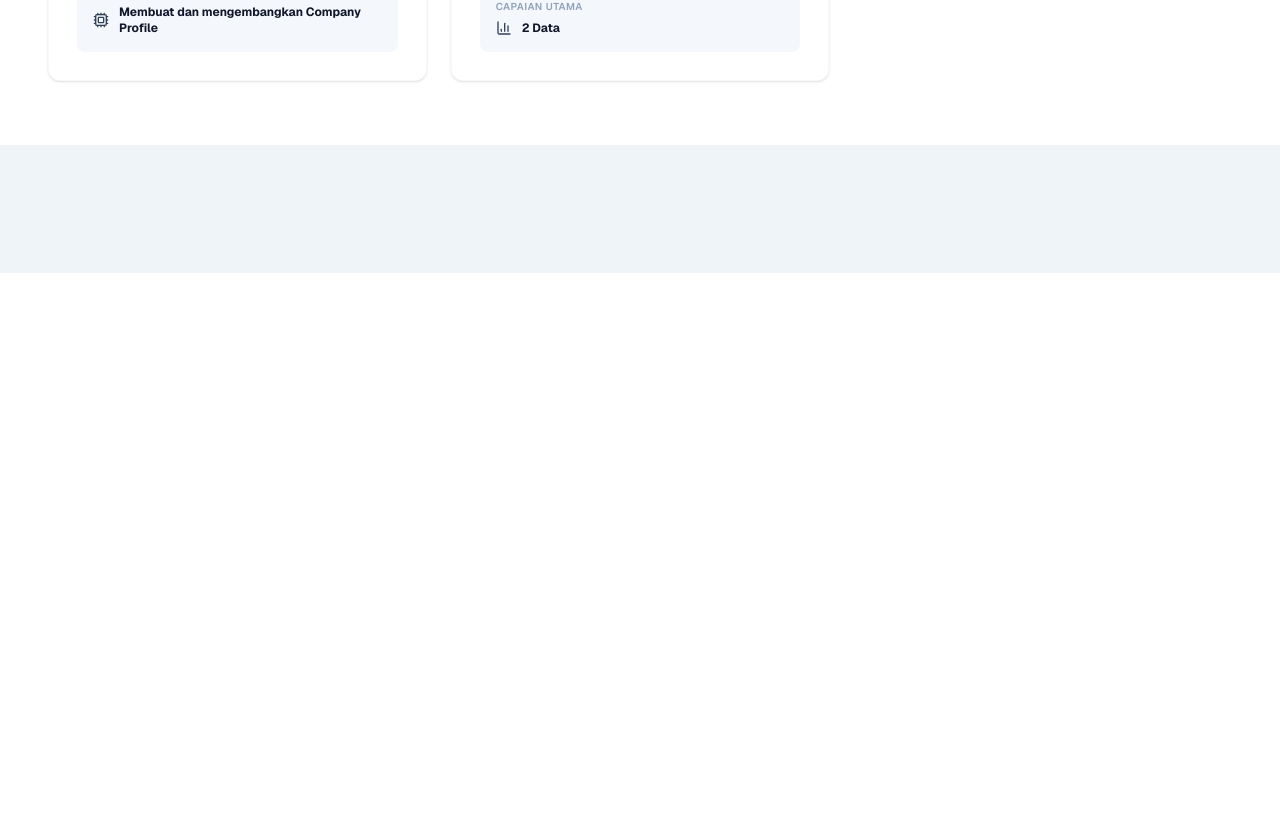
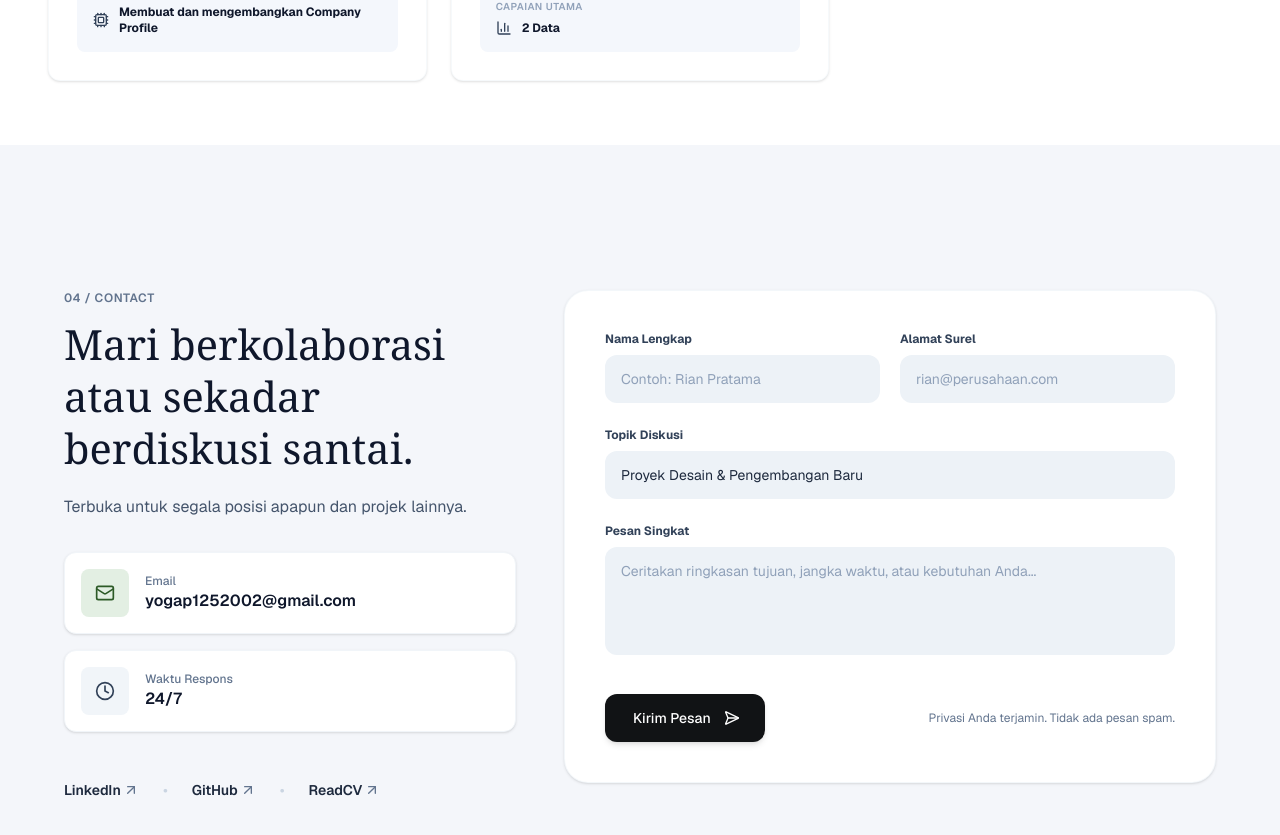
Before and after one commit to Aaagoy/portov2, a Next.js app: page / in a window 1280 px wide. Shown: the part 2873-3708 px from the top of the page. Before the commit the page ends 3146 px from the top, so only its background shows below. Built offline with nearby package versions, Linux system fonts and the light colour scheme.

Commit message:
add feature contact

```diff
--- a/src/app/page.tsx
+++ b/src/app/page.tsx
@@ -14,6 +14,7 @@ export default function Home() {
     <Organization/>
     <Skills/>
     <Contact/>
+    <footer/>
     </>
   );
 }
--- a/src/components/Contact.tsx
+++ b/src/components/Contact.tsx
@@ -1,11 +1,227 @@
-import React from 'react';
+'use client';
 
+import React, { useState } from 'react';
+import { Mail, Clock, Send, ArrowUpRight, CheckCircle2 } from 'lucide-react';
 
-export default function Contact(){
-    return(
-    <>
-    <section className="bg-[#eff4f9] py-16 px-6 font-sans text-slate-800">
+export default function ContactSection() {
+  const [formData, setFormData] = useState({
+    namaLengkap: '',
+    alamatSurel: '',
+    topikDiskusi: 'Proyek Desain & Pengembangan Baru',
+    pesanSingkat: '',
+  });
 
+  const [isSubmitted, setIsSubmitted] = useState(false);
+
+  // Tambahkan tipe untuk handleChange
+  const handleChange = (
+    e: React.ChangeEvent<HTMLInputElement | HTMLTextAreaElement>
+  ) => {
+    const { name, value } = e.target;
+    setFormData((prev) => ({
+      ...prev,
+      [name]: value,
+    }));
+  };
+
+  // Tambahkan tipe untuk handleSubmit
+  const handleSubmit = (e: React.FormEvent<HTMLFormElement>) => {
+    e.preventDefault();
+    // Simulasi pengiriman form
+    setIsSubmitted(true);
+    setTimeout(() => {
+      setIsSubmitted(false);
+    }, 3000);
+  };
+
+  return (
+    <section className="min-h-screen w-full bg-[#f4f6fa] flex items-center justify-center p-6 md:p-12 font-sans text-slate-800">
+      <div className="max-w-6xl w-full grid grid-cols-1 lg:grid-cols-12 gap-12 items-start">
+
+        {}
+        <div className="lg:col-span-5 flex flex-col justify-between space-y-8">
+          <div>
+            {/* Tag/Header kecil */}
+            <p className="text-xs font-semibold tracking-wider text-slate-500 uppercase mb-3">
+              04 / contact
+            </p>
+
+            {/* Judul Utama dengan Font Serif */}
+            <h1 className="text-3xl md:text-4xl lg:text-[2.6rem] leading-tight font-serif text-slate-900 font-normal mb-5">
+              Mari berkolaborasi atau sekadar berdiskusi santai.
+            </h1>
+
+            {/* Subtitle Deskripsi */}
+            <p className="text-slate-600 text-sm md:text-base leading-relaxed mb-8">
+              Terbuka untuk segala posisi apapun dan projek lainnya.
+            </p>
+
+            {/* Info Cards */}
+            <div className="space-y-4">
+              {/* Card 1: Surel Langsung */}
+              <div className="bg-white p-4 rounded-xl flex items-center space-x-4 shadow-sm border border-slate-100">
+                <div className="w-12 h-12 rounded-lg bg-[#e3efe3] flex items-center justify-center shrink-0">
+                  <Mail className="w-5 h-5 text-[#2d5a27]" />
+                </div>
+                <div>
+                  <p className="text-xs text-slate-500 font-medium">Email</p>
+                  <a
+                    href="mailto:yogap1252002@gmail.com"
+                    className="text-slate-900 font-semibold text-sm md:text-base hover:text-emerald-700 transition-colors"
+                  >
+                    yogap1252002@gmail.com
+                  </a>
+                </div>
+              </div>
+
+              {/* Card 2: Waktu Respons */}
+              <div className="bg-white p-4 rounded-xl flex items-center space-x-4 shadow-sm border border-slate-100">
+                <div className="w-12 h-12 rounded-lg bg-slate-100 flex items-center justify-center shrink-0">
+                  <Clock className="w-5 h-5 text-slate-700" />
+                </div>
+                <div>
+                  <p className="text-xs text-slate-500 font-medium">Waktu Respons</p>
+                  <p className="text-slate-900 font-semibold text-sm md:text-base">
+                    24/7
+                  </p>
+                </div>
+              </div>
+            </div>
+          </div>
+
+          {}
+          <div className="flex flex-wrap items-center gap-6 pt-4 text-sm font-semibold text-slate-800">
+            <a
+              href="https://linkedin.com"
+              target="_blank"
+              rel="noreferrer"
+              className="flex items-center hover:text-slate-600 transition-colors"
+            >
+              LinkedIn <ArrowUpRight className="w-4 h-4 ml-0.5 text-slate-500" />
+            </a>
+            <span className="text-slate-300 hidden sm:inline">•</span>
+            <a
+              href="https://github.com/Aaagoy"
+              target="_blank"
+              rel="noreferrer"
+              className="flex items-center hover:text-slate-600 transition-colors"
+            >
+              GitHub <ArrowUpRight className="w-4 h-4 ml-0.5 text-slate-500" />
+            </a>
+            <span className="text-slate-300 hidden sm:inline">•</span>
+            <a
+              href="https://read.cv"
+              target="_blank"
+              rel="noreferrer"
+              className="flex items-center hover:text-slate-600 transition-colors"
+            >
+              ReadCV <ArrowUpRight className="w-4 h-4 ml-0.5 text-slate-500" />
+            </a>
+          </div>
+        </div>
+
+        {}
+        <div className="lg:col-span-7">
+          <div className="bg-white rounded-3xl p-6 sm:p-8 md:p-10 shadow-sm border border-slate-100/80">
+            <form onSubmit={handleSubmit} className="space-y-6">
+
+              {/* Baris Pertama: Nama Lengkap & Alamat Surel */}
+              <div className="grid grid-cols-1 sm:grid-cols-2 gap-5">
+                <div className="space-y-2">
+                  <label htmlFor="namaLengkap" className="block text-xs font-bold text-slate-700">
+                    Nama Lengkap
+                  </label>
+                  <input
+                    type="text"
+                    id="namaLengkap"
+                    name="namaLengkap"
+                    required
+                    placeholder="Contoh: Rian Pratama"
+                    value={formData.namaLengkap}
+                    onChange={handleChange}
+                    className="w-full bg-[#edf2f7] text-slate-800 placeholder-slate-400 text-sm rounded-xl px-4 py-3.5 outline-none focus:ring-2 focus:ring-slate-400/50 transition-all"
+                  />
+                </div>
+
+                <div className="space-y-2">
+                  <label htmlFor="alamatSurel" className="block text-xs font-bold text-slate-700">
+                    Alamat Surel
+                  </label>
+                  <input
+                    type="email"
+                    id="alamatSurel"
+                    name="alamatSurel"
+                    required
+                    placeholder="rian@perusahaan.com"
+                    value={formData.alamatSurel}
+                    onChange={handleChange}
+                    className="w-full bg-[#edf2f7] text-slate-800 placeholder-slate-400 text-sm rounded-xl px-4 py-3.5 outline-none focus:ring-2 focus:ring-slate-400/50 transition-all"
+                  />
+                </div>
+              </div>
+
+              {/* Baris Kedua: Topik Diskusi */}
+            <div className="space-y-2">
+                <label htmlFor="topikDiskusi" className="block text-xs font-bold text-slate-700">
+                    Topik Diskusi
+                </label>
+                <div className="relative">
+                <input
+                    type="text"
+                    id="topikDiskusi"
+                    name="topikDiskusi"
+                    required
+                    value={formData.topikDiskusi}
+                    onChange={handleChange}
+                    className="w-full bg-[#edf2f7] text-slate-800 placeholder-slate-400 text-sm rounded-xl px-4 py-3.5 outline-none focus:ring-2 focus:ring-slate-400/50 transition-all"
+                />
+                </div>
+            </div>
+
+              {/* Baris Ketiga: Pesan Singkat */}
+              <div className="space-y-2">
+                <label htmlFor="pesanSingkat" className="block text-xs font-bold text-slate-700">
+                  Pesan Singkat
+                </label>
+                <textarea
+                  id="pesanSingkat"
+                  name="pesanSingkat"
+                  rows={4}
+                  required
+                  placeholder="Ceritakan ringkasan tujuan, jangka waktu, atau kebutuhan Anda..."
+                  value={formData.pesanSingkat}
+                  onChange={handleChange}
+                  className="w-full bg-[#edf2f7] text-slate-800 placeholder-slate-400 text-sm rounded-xl px-4 py-3.5 outline-none focus:ring-2 focus:ring-slate-400/50 transition-all resize-none"
+                />
+              </div>
+
+              {}
+              <div className="pt-2 flex flex-col sm:flex-row items-center justify-between gap-4">
+                <button
+                  type="submit"
+                  className="w-full sm:w-auto bg-[#111315] hover:bg-slate-800 active:scale-98 text-white px-7 py-3.5 rounded-xl font-medium text-sm flex items-center justify-center transition-all shadow-md"
+                >
+                  {isSubmitted ? (
+                    <>
+                      Pesan Terkirim <CheckCircle2 className="w-4 h-4 ml-2 text-emerald-400" />
+                    </>
+                  ) : (
+                    <>
+                      Kirim Pesan <Send className="w-4 h-4 ml-2.5 rotate-45" />
+                    </>
+                  )}
+                </button>
+
+                <p className="text-xs text-slate-500 text-center sm:text-right">
+                  Privasi Anda terjamin. Tidak ada pesan spam.
+                </p>
+              </div>
+
+            </form>
+          </div>
+        </div>
+
+      </div>
     </section>
-    </>
-)}
+  );
+}
```
